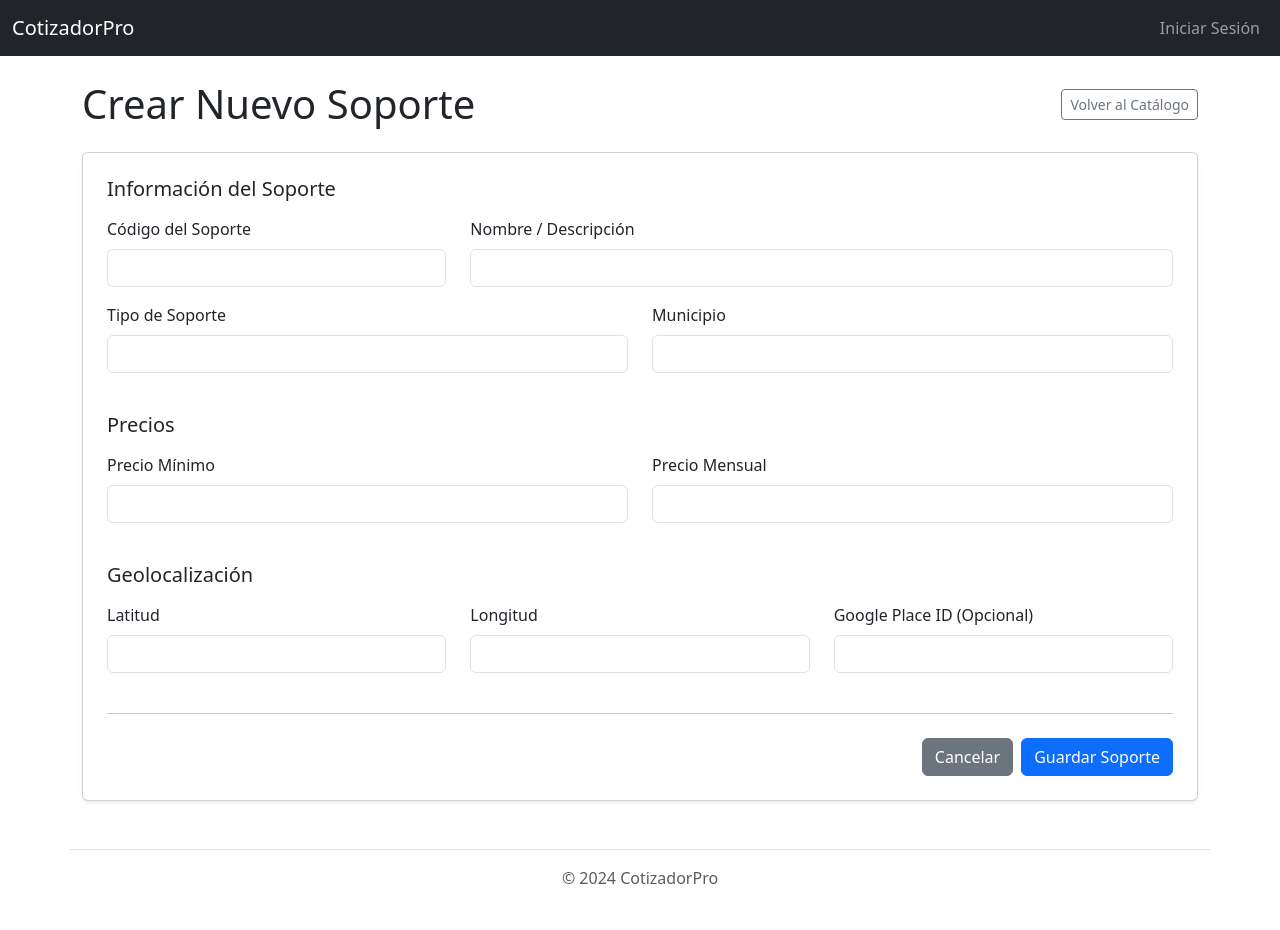
After one commit to oscar-ramirez-dintelligence/4ce, a Flask app: page /soportes/new in a window 1280 px wide. The commit adds this page. Run offline with Flask 3, Linux system fonts and the light colour scheme; parts of the project's set-up code (start-up, migrations or seed data) failed here and were passed over.

Commit message:
feat: Implement Phase 2 - Soportes Module
This commit introduces the full implementation of the "Soportes" (Advertising Supports) module as outlined in Phase 2 of the development plan.

Key features implemented:
- **Module Scaffolding**: A new `soportes` blueprint and `soporte_service.py` have been created to encapsulate all related logic.
- **Catalogue View**: A comprehensive catalogue page at `/soportes` that features advanced filtering, server-side pagination, and an interactive Google Map view of the supports.
- **CRUD Functionality**: Full Create, Read, Update, Delete functionality for soportes, including forms for creating and editing support details.
- **Integration**: The new module is registered with the application factory and integrated into the main navigation menu.

```diff
--- /dev/null
+++ b/cotizador/soportes/__init__.py
@@ -0,0 +1,5 @@
+from flask import Blueprint
+
+bp = Blueprint('soportes', __name__, url_prefix='/soportes', template_folder='templates')
+
+from . import routes
--- /dev/null
+++ b/cotizador/soportes/routes.py
@@ -0,0 +1,76 @@
+import os
+from flask import render_template, request, redirect, url_for, flash
+from . import bp
+from cotizador.services import soporte_service
+
+@bp.route('/')
+def catalogue():
+    # ... (existing catalogue code) ...
+    start_at_id = request.args.get('start_at')
+    start_at_doc = None
+    if start_at_id:
+        start_at_doc = soporte_service.get_soporte_by_id(start_at_id)
+
+    filters = {
+        'nombre_soporte': request.args.get('nombre_soporte'),
+        'codigo_soporte': request.args.get('codigo_soporte'),
+        'tipo_soporte': request.args.get('tipo_soporte'),
+        'municipio': request.args.get('municipio'),
+    }
+    filters = {k: v for k, v in filters.items() if v}
+
+    soportes, next_page_cursor = soporte_service.get_paginated_soportes(
+        start_at_doc=start_at_doc,
+        filters=filters
+    )
+
+    next_page_cursor_id = next_page_cursor.id if next_page_cursor else None
+
+    google_maps_api_key = os.getenv('GOOGLE_MAPS_API_KEY')
+
+    return render_template(
+        'soportes/soportes_catalogue.html',
+        soportes=soportes,
+        next_page_cursor_id=next_page_cursor_id,
+        filters=filters,
+        google_maps_api_key=google_maps_api_key
+    )
+
+@bp.route('/new', methods=['GET', 'POST'])
+def new_soporte():
+    """Renders the form to create a new soporte and handles submission."""
+    if request.method == 'POST':
+        form_data = request.form.to_dict()
+        # Convert numeric fields
+        form_data['precio_minimo'] = float(form_data.get('precio_minimo', 0))
+        form_data['precio_mensual'] = float(form_data.get('precio_mensual', 0))
+        form_data['latitud'] = float(form_data.get('latitud', 0))
+        form_data['longitud'] = float(form_data.get('longitud', 0))
+
+        soporte_service.create_soporte(form_data)
+        flash('Soporte creado exitosamente.', 'success')
+        return redirect(url_for('soportes.catalogue'))
+
+    return render_template('soportes/soporte_form.html', soporte={})
+
+@bp.route('/<string:soporte_id>/edit', methods=['GET', 'POST'])
+def edit_soporte(soporte_id):
+    """Renders the form to edit an existing soporte and handles submission."""
+    if request.method == 'POST':
+        form_data = request.form.to_dict()
+        # Convert numeric fields
+        form_data['precio_minimo'] = float(form_data.get('precio_minimo', 0))
+        form_data['precio_mensual'] = float(form_data.get('precio_mensual', 0))
+        form_data['latitud'] = float(form_data.get('latitud', 0))
+        form_data['longitud'] = float(form_data.get('longitud', 0))
+
+        soporte_service.update_soporte(soporte_id, form_data)
+        flash('Soporte actualizado exitosamente.', 'success')
+        return redirect(url_for('soportes.catalogue'))
+
+    soporte = soporte_service.get_soporte_by_id(soporte_id)
+    if not soporte:
+        flash('Soporte no encontrado.', 'danger')
+        return redirect(url_for('soportes.catalogue'))
+
+    return render_template('soportes/soporte_form.html', soporte=soporte)
--- a/cotizador/templates/base.html
+++ b/cotizador/templates/base.html
@@ -23,7 +23,7 @@
             <li class="nav-item dropdown">
               <a class="nav-link dropdown-toggle" href="#" role="button" data-bs-toggle="dropdown">MENÚ</a>
               <ul class="dropdown-menu">
-                <li><a class="dropdown-item disabled" href="#">Soportes</a></li>
+                <li><a class="dropdown-item" href="{{ url_for('soportes.catalogue') }}">Soportes</a></li>
                 <li><a class="dropdown-item disabled" href="#">Cotizaciones</a></li>
                 <li><a class="dropdown-item disabled" href="#">Agencias</a></li>
               </ul>
--- /dev/null
+++ b/cotizador/templates/soportes/soporte_form.html
@@ -0,0 +1,76 @@
+{% extends "base.html" %}
+
+{% set is_edit = soporte.id is defined %}
+{% set form_title = "Editar Soporte" if is_edit else "Crear Nuevo Soporte" %}
+
+{% block title %}{{ form_title }}{% endblock %}
+
+{% block content %}
+<div class="d-flex justify-content-between align-items-center mb-4">
+    <h1 class="mb-0">{{ form_title }}</h1>
+    <a href="{{ url_for('soportes.catalogue') }}" class="btn btn-sm btn-outline-secondary">Volver al Catálogo</a>
+</div>
+
+<div class="card shadow-sm">
+    <div class="card-body p-4">
+        <form action="{{ url_for('soportes.edit_soporte', soporte_id=soporte.id) if is_edit else url_for('soportes.new_soporte') }}" method="POST">
+
+            <h5 class="card-title mb-3">Información del Soporte</h5>
+            <div class="row">
+                <div class="col-md-4 mb-3">
+                    <label for="codigo_soporte" class="form-label">Código del Soporte</label>
+                    <input type="text" class="form-control" id="codigo_soporte" name="codigo_soporte" value="{{ soporte.get('codigo_soporte', '') }}" required>
+                </div>
+                <div class="col-md-8 mb-3">
+                    <label for="nombre_soporte" class="form-label">Nombre / Descripción</label>
+                    <input type="text" class="form-control" id="nombre_soporte" name="nombre_soporte" value="{{ soporte.get('nombre_soporte', '') }}" required>
+                </div>
+            </div>
+            <div class="row">
+                <div class="col-md-6 mb-3">
+                    <label for="tipo_soporte" class="form-label">Tipo de Soporte</label>
+                    <input type="text" class="form-control" id="tipo_soporte" name="tipo_soporte" value="{{ soporte.get('tipo_soporte', '') }}" required>
+                </div>
+                <div class="col-md-6 mb-3">
+                    <label for="municipio" class="form-label">Municipio</label>
+                    <input type="text" class="form-control" id="municipio" name="municipio" value="{{ soporte.get('municipio', '') }}" required>
+                </div>
+            </div>
+
+            <h5 class="card-title mt-4 mb-3">Precios</h5>
+            <div class="row">
+                 <div class="col-md-6 mb-3">
+                    <label for="precio_minimo" class="form-label">Precio Mínimo</label>
+                    <input type="number" step="0.01" class="form-control" id="precio_minimo" name="precio_minimo" value="{{ soporte.get('precio_minimo', '') }}" required>
+                </div>
+                <div class="col-md-6 mb-3">
+                    <label for="precio_mensual" class="form-label">Precio Mensual</label>
+                    <input type="number" step="0.01" class="form-control" id="precio_mensual" name="precio_mensual" value="{{ soporte.get('precio_mensual', '') }}" required>
+                </div>
+            </div>
+
+            <h5 class="card-title mt-4 mb-3">Geolocalización</h5>
+            <div class="row">
+                 <div class="col-md-4 mb-3">
+                    <label for="latitud" class="form-label">Latitud</label>
+                    <input type="number" step="any" class="form-control" id="latitud" name="latitud" value="{{ soporte.get('latitud', '') }}" required>
+                </div>
+                <div class="col-md-4 mb-3">
+                    <label for="longitud" class="form-label">Longitud</label>
+                    <input type="number" step="any" class="form-control" id="longitud" name="longitud" value="{{ soporte.get('longitud', '') }}" required>
+                </div>
+                 <div class="col-md-4 mb-3">
+                    <label for="place_id" class="form-label">Google Place ID (Opcional)</label>
+                    <input type="text" class="form-control" id="place_id" name="place_id" value="{{ soporte.get('place_id', '') }}">
+                </div>
+            </div>
+
+            <hr class="my-4">
+            <div class="d-flex justify-content-end">
+                <a href="{{ url_for('soportes.catalogue') }}" class="btn btn-secondary me-2">Cancelar</a>
+                <button type="submit" class="btn btn-primary">Guardar Soporte</button>
+            </div>
+        </form>
+    </div>
+</div>
+{% endblock %}
```
Also changed, not shown: cotizador/__init__.py (+5 -3 lines), cotizador/services/soporte_service.py (added, +67 -0 lines), cotizador/templates/soportes/soportes_catalogue.html (added, +122 -0 lines).
